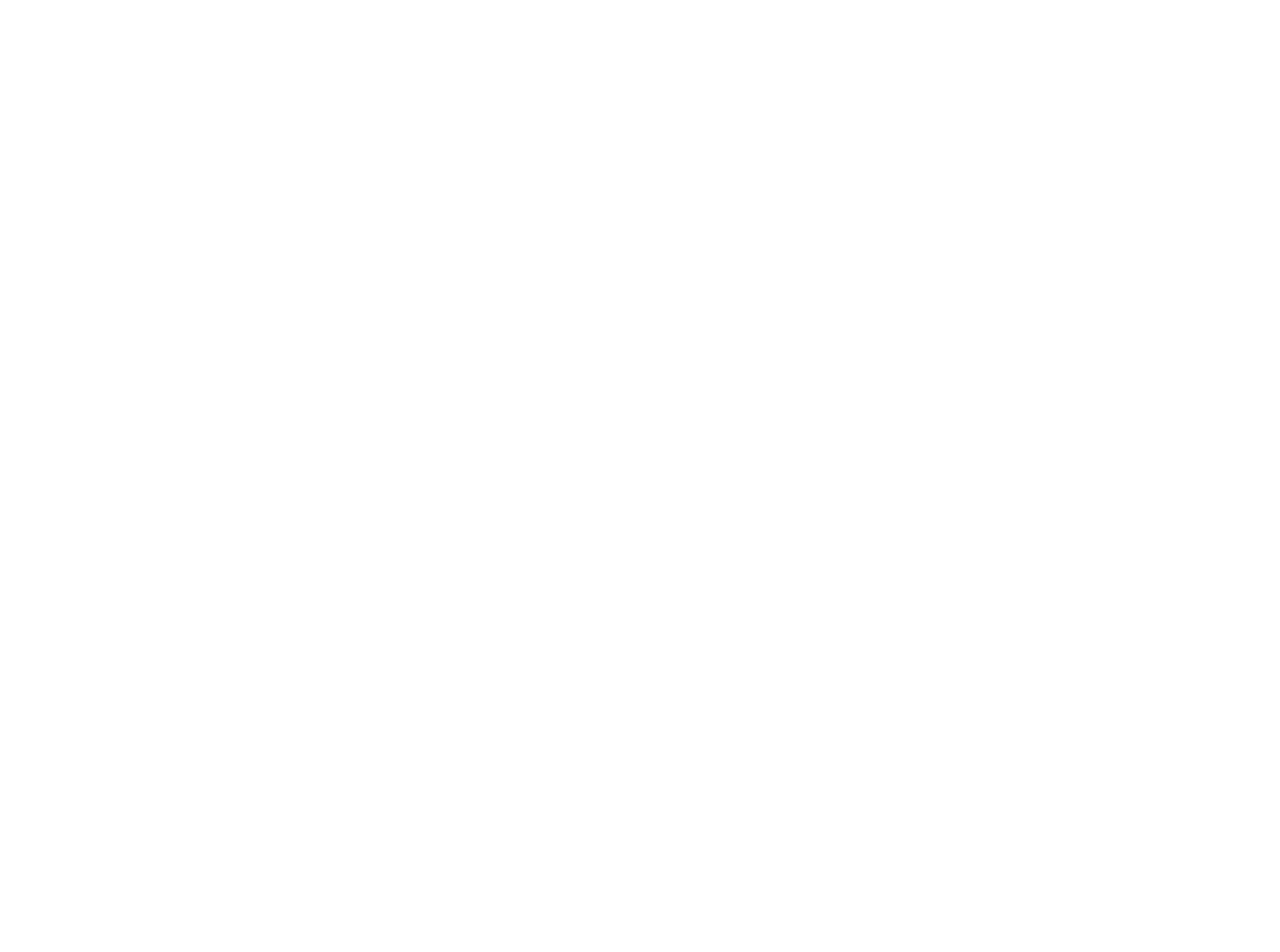
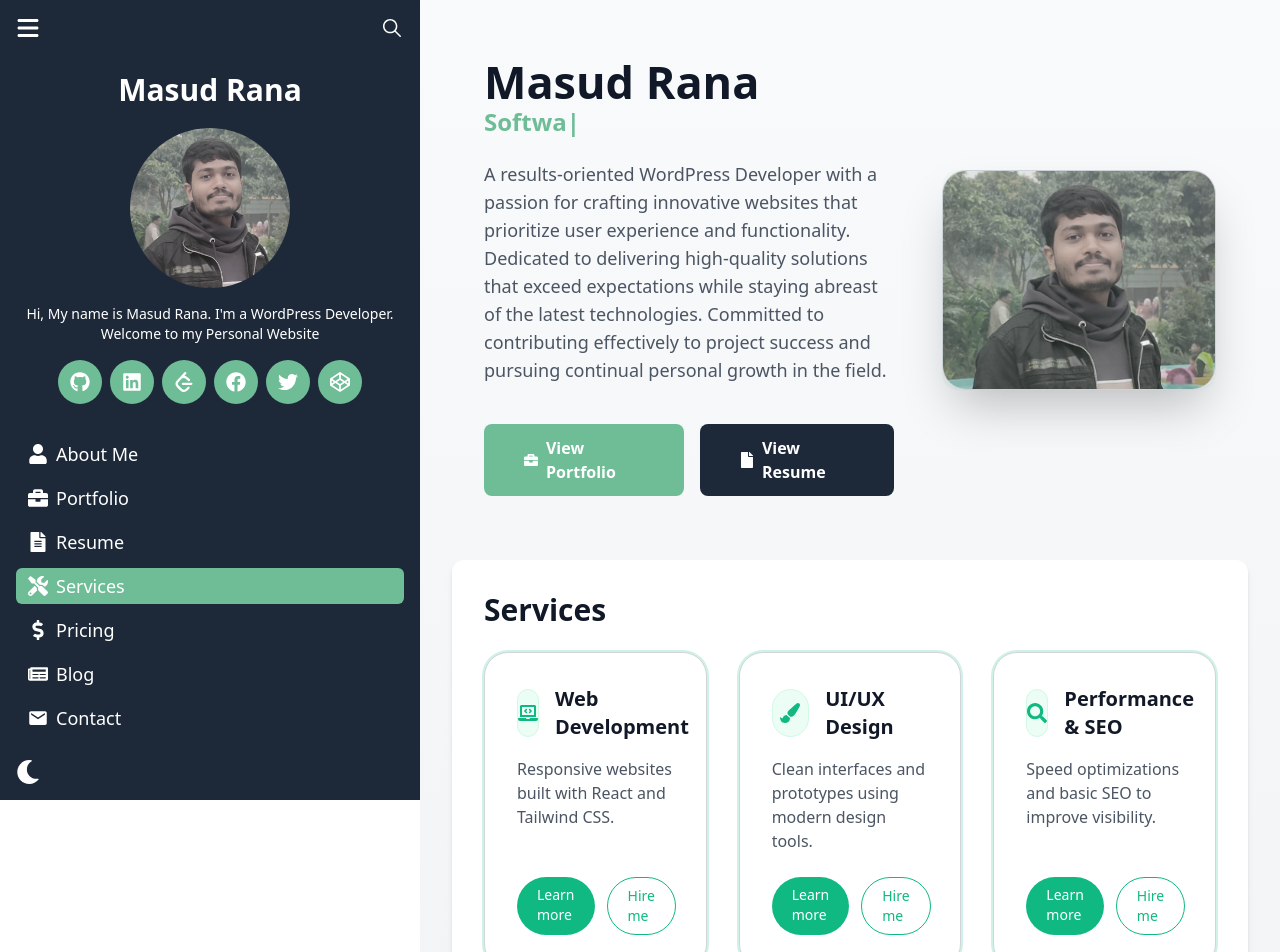
Before and after one commit to pro-masud/React-Portfolio-For-Me, a React (Vite) app: page /service in a window 1280 px wide. Before the commit this address had no page. Shown: the top 952 px of the page. Before the commit the page ends 800 px from the top, so only its background shows below. Built offline with nearby package versions, Linux system fonts and the light colour scheme.

Commit message:
feat: blog, service and price template creation and also blog_single page create complete todya

```diff
--- a/src/App.jsx
+++ b/src/App.jsx
@@ -3,10 +3,12 @@
 import Layout from "./components/Layout";
 import Skills from "./components/Skills";
 import Blog from "./pages/Blog";
+import BlogPost from "./pages/BlogPost";
 import Contact from "./pages/Contact";
 import Portfolio from "./pages/Portfolio";
 import Price from "./pages/Price";
 import Resume from "./pages/Resume";
+import Service from "./pages/Service";
 
 const App = () => {
   return (
@@ -17,7 +19,9 @@
           <Route path="/portfolio" element={<Portfolio />} />
           <Route path="/resume" element={<Resume />} />
           <Route path="/price" element={<Price />} />
+          <Route path="/service" element={<Service />} />
           <Route path="/blog" element={<Blog />} />
+          <Route path="/blog/:id" element={<BlogPost />} />
           <Route path="/contact" element={<Contact />} />
         </Route>
       </Routes>
--- a/src/components/Sidebar.jsx
+++ b/src/components/Sidebar.jsx
@@ -2,6 +2,7 @@
 import { CiLight } from "react-icons/ci";
 import {
   FaBriefcase,
+  FaDollarSign,
   FaFacebook,
   FaFileAlt,
   FaGithub,
@@ -176,9 +177,16 @@
                 </li>
 
                 <li>
+                  <NavLink to="/service" className={getNavLinkClass}>
+                    <FaTools fontSize="20px" />
+                    {isSidebarOpen && "Services"}
+                  </NavLink>
+                </li>
+
+                <li>
                   <NavLink to="/price" className={getNavLinkClass}>
-                    <FaTools fontSize="20px" />
-                    {isSidebarOpen && "Service & Price"}
+                    <FaDollarSign fontSize="20px" />
+                    {isSidebarOpen && "Pricing"}
                   </NavLink>
                 </li>
 
--- /dev/null
+++ b/src/json/blogs.json
@@ -0,0 +1,26 @@
+[
+  {
+    "id": "post-1",
+    "title": "Building Fast React Sites with Vite",
+    "date": "2026-06-15",
+    "excerpt": "How Vite speeds up development and improves production builds.",
+    "content": "Vite provides a fast development server and lightning-fast HMR.\n\nIn this post we explore how to set up Vite with React and Tailwind, and some tips to optimize build size and loading performance.",
+    "tags": ["React", "Vite", "Performance"]
+  },
+  {
+    "id": "post-2",
+    "title": "Designing Accessible Components",
+    "date": "2026-05-10",
+    "excerpt": "Small accessibility improvements that make a big difference.",
+    "content": "Accessibility is not optional.\n\nWe cover semantic HTML, ARIA basics, keyboard navigation, and focus management to make components usable for everyone.",
+    "tags": ["Accessibility", "UI/UX"]
+  },
+  {
+    "id": "post-3",
+    "title": "Simple SEO Tips for Portfolio Sites",
+    "date": "2026-04-02",
+    "excerpt": "On-page SEO tactics that help your portfolio get found.",
+    "content": "A few on-page SEO practices: good titles, meta descriptions, structured data, and fast page speed.\n\nThis post walks through practical steps you can apply today.",
+    "tags": ["SEO", "Performance"]
+  }
+]
--- a/src/pages/Blog.jsx
+++ b/src/pages/Blog.jsx
@@ -1,5 +1,44 @@
+import { Link } from "react-router-dom";
+import blogs from "../json/blogs.json";
+
 const Blog = () => {
-  return <div>Blog</div>;
+  return (
+    <section className="bg-white dark:bg-gray-950 text-gray-900 dark:text-gray-100 px-4 sm:px-6 lg:px-8 py-8 rounded-xl shadow-md">
+      <div className="container mx-auto">
+        <h2 className="text-3xl font-bold mb-6">Blog</h2>
+
+        <div className="grid grid-cols-1 sm:grid-cols-2 lg:grid-cols-3 gap-8">
+          {blogs.map((post) => (
+            <article
+              key={post.id}
+              className="relative bg-white dark:bg-gray-900 border border-gray-300 dark:border-emerald-500 rounded-3xl p-6 flex flex-col justify-between transition duration-300 hover:shadow-2xl ring-2 ring-emerald-500/10 overflow-hidden"
+            >
+              <div>
+                <h3 className="text-xl font-semibold mb-2 text-gray-900 dark:text-white">
+                  {post.title}
+                </h3>
+                <p className="text-sm text-gray-500 mb-4">
+                  {post.date} • {post.tags.join(", ")}
+                </p>
+                <p className="text-gray-600 dark:text-gray-300">
+                  {post.excerpt}
+                </p>
+              </div>
+
+              <div className="mt-6">
+                <Link
+                  to={`/blog/${post.id}`}
+                  className="px-4 py-2 rounded-full bg-emerald-500 text-white text-sm font-medium hover:bg-emerald-600 transition"
+                >
+                  Read post
+                </Link>
+              </div>
+            </article>
+          ))}
+        </div>
+      </div>
+    </section>
+  );
 };
 
 export default Blog;
--- /dev/null
+++ b/src/pages/BlogPost.jsx
@@ -0,0 +1,46 @@
+import { FiArrowLeft } from "react-icons/fi";
+import { Link, useParams } from "react-router-dom";
+import blogs from "../json/blogs.json";
+
+const BlogPost = () => {
+  const { id } = useParams();
+  const post = blogs.find((b) => b.id === id);
+
+  if (!post) {
+    return (
+      <section className="container mx-auto px-4 py-8">
+        <p className="text-center">Post not found.</p>
+        <div className="text-center mt-4">
+          <Link to="/blog" className="text-emerald-500 underline">
+            Back to blog
+          </Link>
+        </div>
+      </section>
+    );
+  }
+
+  return (
+    <section className="bg-white dark:bg-gray-950 text-gray-900 dark:text-gray-100 px-4 sm:px-6 lg:px-8 py-8 rounded-xl shadow-md">
+      <div className="container mx-auto max-w-3xl">
+        <Link
+          to="/blog"
+          className="mb-6 inline-flex items-center gap-2 px-4 py-2 rounded-full border border-emerald-500 text-emerald-500 hover:bg-emerald-50 transition"
+        >
+          <FiArrowLeft /> Back
+        </Link>
+
+        <article className="prose dark:prose-invert">
+          <h1>{post.title}</h1>
+          <p className="text-sm text-gray-500">
+            {post.date} • {post.tags.join(", ")}
+          </p>
+          {post.content.split("\n\n").map((p, i) => (
+            <p key={i}>{p}</p>
+          ))}
+        </article>
+      </div>
+    </section>
+  );
+};
+
+export default BlogPost;
--- a/src/pages/Price.jsx
+++ b/src/pages/Price.jsx
@@ -1,5 +1,77 @@
+import { FiCheck } from "react-icons/fi";
+
 const Price = () => {
-  return <div>Price</div>;
+  const plans = [
+    {
+      id: "basic",
+      name: "Basic",
+      price: "$15/mo",
+      features: ["1 project", "100MB storage", "Email support"],
+    },
+    {
+      id: "pro",
+      name: "Pro",
+      price: "$45/mo",
+      features: ["5 projects", "10GB storage", "Priority support"],
+      popular: true,
+    },
+    {
+      id: "enterprise",
+      name: "Enterprise",
+      price: "Contact",
+      features: [
+        "Unlimited projects",
+        "Unlimited storage",
+        "Dedicated support",
+      ],
+    },
+  ];
+
+  return (
+    <section className="bg-white dark:bg-gray-950 text-gray-900 dark:text-gray-100 px-4 sm:px-6 lg:px-8 py-8 rounded-xl shadow-md">
+      <div className="container mx-auto">
+        <h2 className="text-3xl font-bold mb-6">Pricing</h2>
+
+        <div className="grid grid-cols-1 sm:grid-cols-2 lg:grid-cols-3 gap-8">
+          {plans.map((plan) => (
+            <article
+              key={plan.id}
+              className={`relative bg-white dark:bg-gray-900 border border-gray-300 dark:border-emerald-500 rounded-3xl p-8 flex flex-col justify-between transition duration-300 hover:shadow-2xl ring-2 ring-emerald-500/20 dark:ring-emerald-500/10 overflow-hidden ${
+                plan.popular ? "ring-2 ring-emerald-500/30 bg-emerald-50" : ""
+              }`}
+            >
+              {plan.popular && (
+                <div className="text-xs uppercase text-emerald-600 font-semibold mb-2">
+                  Most Popular
+                </div>
+              )}
+
+              <div className="flex items-baseline justify-between">
+                <h3 className="text-xl font-semibold">{plan.name}</h3>
+                <div className="text-2xl font-bold">{plan.price}</div>
+              </div>
+
+              <ul className="mt-4 space-y-3 text-gray-600 dark:text-gray-300">
+                {plan.features.map((f, i) => (
+                  <li key={i} className="flex items-center gap-3">
+                    <FiCheck className="text-emerald-500" /> <span>{f}</span>
+                  </li>
+                ))}
+              </ul>
+
+              <button
+                className={`mt-6 w-full py-3 rounded-full text-sm font-medium ${
+                  plan.popular ? "bg-emerald-600 text-white" : "bg-gray-100"
+                }`}
+              >
+                {plan.popular ? "Get started" : "Choose"}
+              </button>
+            </article>
+          ))}
+        </div>
+      </div>
+    </section>
+  );
 };
 
 export default Price;
--- /dev/null
+++ b/src/pages/Service.jsx
@@ -0,0 +1,76 @@
+import { FaLaptopCode, FaPaintBrush, FaSearch } from "react-icons/fa";
+
+const Service = () => {
+  const services = [
+    {
+      id: 1,
+      title: "Web Development",
+      desc: "Responsive websites built with React and Tailwind CSS.",
+      icon: FaLaptopCode,
+    },
+    {
+      id: 2,
+      title: "UI/UX Design",
+      desc: "Clean interfaces and prototypes using modern design tools.",
+      icon: FaPaintBrush,
+    },
+    {
+      id: 3,
+      title: "Performance & SEO",
+      desc: "Speed optimizations and basic SEO to improve visibility.",
+      icon: FaSearch,
+    },
+  ];
+
+  return (
+    <section className="bg-white dark:bg-gray-950 text-gray-900 dark:text-gray-100 px-4 sm:px-6 lg:px-8 py-8 rounded-xl shadow-md">
+      <div className="container mx-auto">
+        <h2 className="text-3xl font-bold mb-6">Services</h2>
+
+        <div className="grid grid-cols-1 sm:grid-cols-2 lg:grid-cols-3 gap-8">
+          {services.map((s) => {
+            const Icon = s.icon;
+            return (
+              <article
+                key={s.id}
+                className="relative bg-white dark:bg-gray-900 border border-gray-300 dark:border-emerald-500 rounded-3xl p-8 flex flex-col justify-between transition duration-300 hover:shadow-2xl ring-2 ring-emerald-500/20 dark:ring-emerald-500/10 overflow-hidden"
+              >
+                <div className="flex items-center gap-4 mb-4">
+                  <div className="flex h-12 w-12 items-center justify-center rounded-full bg-emerald-50 dark:bg-emerald-500/10 text-emerald-500 dark:text-emerald-300 border border-emerald-100">
+                    <Icon className="text-xl" />
+                  </div>
+
+                  <h3 className="text-xl font-semibold text-gray-900 dark:text-white">
+                    {s.title}
+                  </h3>
+                </div>
+
+                <p className="text-gray-600 dark:text-gray-300 mb-6">
+                  {s.desc}
+                </p>
+
+                <div className="mt-auto flex gap-3">
+                  <a
+                    href="#"
+                    className="px-5 py-2 rounded-full bg-emerald-500 text-white text-sm font-medium hover:bg-emerald-600 transition"
+                  >
+                    Learn more
+                  </a>
+
+                  <a
+                    href="#contact"
+                    className="px-5 py-2 rounded-full border border-emerald-500 text-emerald-500 text-sm font-medium hover:bg-emerald-500 hover:text-white transition"
+                  >
+                    Hire me
+                  </a>
+                </div>
+              </article>
+            );
+          })}
+        </div>
+      </div>
+    </section>
+  );
+};
+
+export default Service;
```
